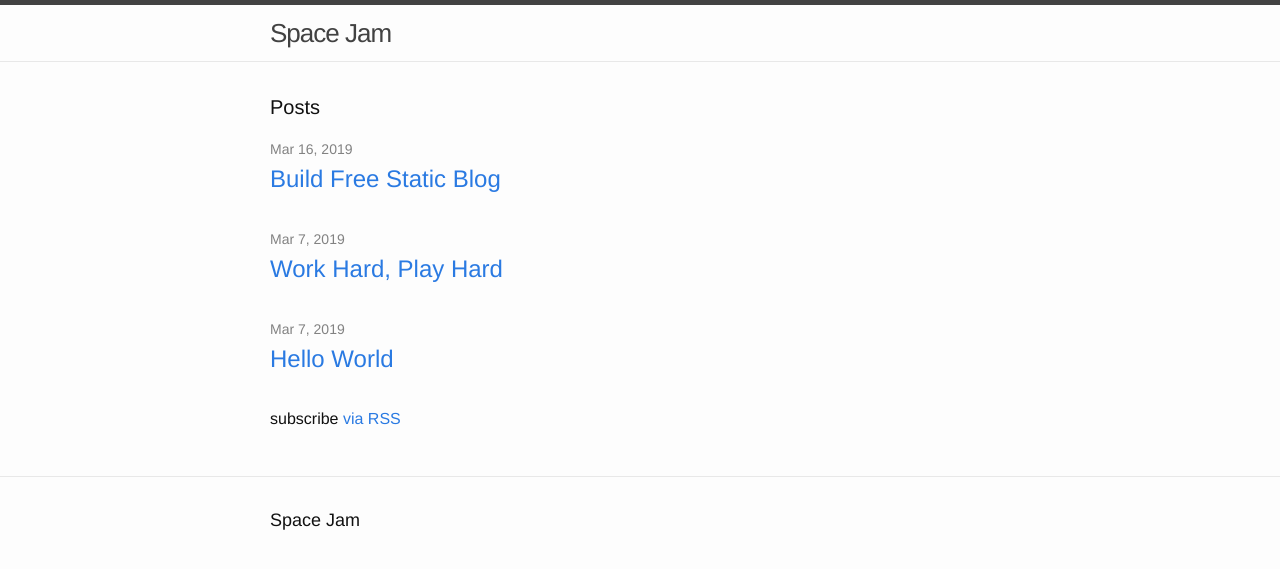
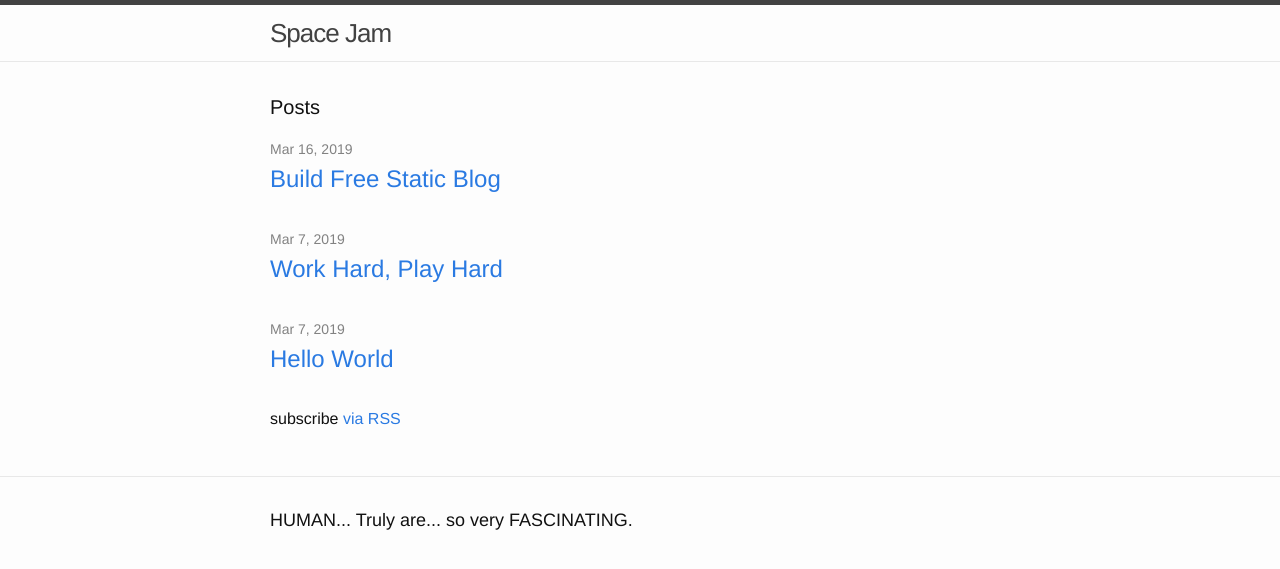
Before and after one commit to hiyuse/hiyuse, a Jekyll site: the page built from index.html, in a window 1280 px wide. Shown: the top 569 px of the page. Built offline with Jekyll 4.4.1, drawn with Linux system fonts in a browser that asks for light colours.

Commit message:
Update footer.html

```diff
--- a/_includes/footer.html
+++ b/_includes/footer.html
@@ -2,7 +2,7 @@
 
   <div class="wrapper">
 
-    <h2 class="footer-heading">{{ site.title }}</h2>
+    <h2 class="footer-heading">HUMAN... Truly are... so very FASCINATING.</h2>
 
   </div>
 
```
